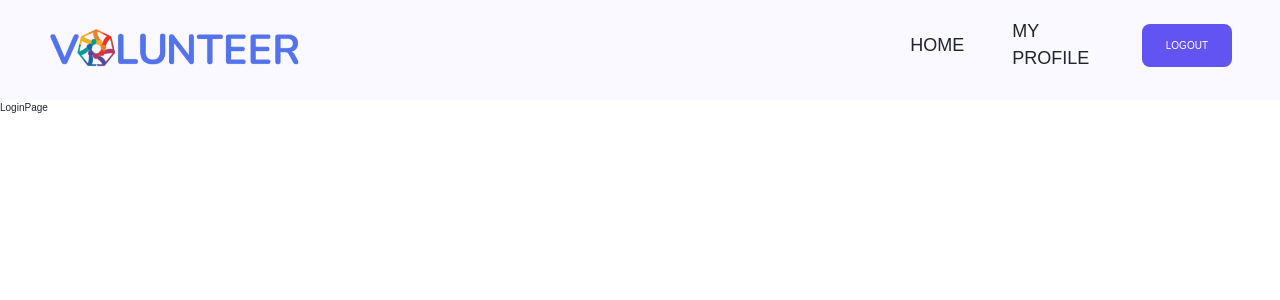
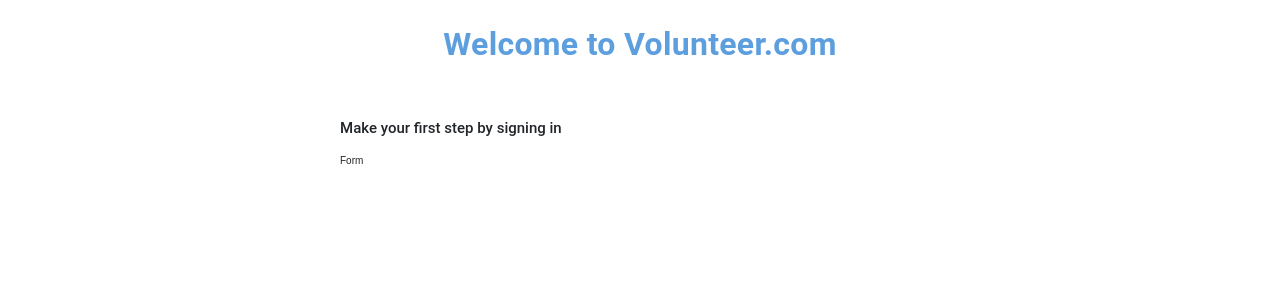
Before and after one commit to AshiqNoor-S/Volunteer.com, a React (Create React App) app in the folder client/: page / in a window 1280 px wide. Shown: the top 300 px of the page. Built offline with nearby package versions, Linux system fonts and the light colour scheme.

Commit message:
Added redux store

```diff
--- a/client/package.json
+++ b/client/package.json
@@ -3,6 +3,9 @@
   "version": "0.1.0",
   "private": true,
   "dependencies": {
+    "@emotion/react": "^11.11.1",
+    "@emotion/styled": "^11.11.0",
+    "@mui/material": "^5.14.13",
     "@reduxjs/toolkit": "^1.9.7",
     "@testing-library/jest-dom": "^5.17.0",
     "@testing-library/react": "^13.4.0",
--- a/client/src/App.js
+++ b/client/src/App.js
@@ -18,7 +18,7 @@
       <ThemeProvider theme={Theme}>
         <GlobalStyle />
         <BrowserRouter>
-          <Header />
+          {isAuth ? <Header /> : <p></p>}
           <Routes>
             <Route path="/" element={<LoginPage />} />
             <Route
--- /dev/null
+++ b/client/src/components/Form.jsx
@@ -0,0 +1,9 @@
+import React from 'react'
+
+const Form = () => {
+  return (
+    <div>Form</div>
+  )
+}
+
+export default Form;
--- a/client/src/pages/LoginPage.jsx
+++ b/client/src/pages/LoginPage.jsx
@@ -1,9 +1,36 @@
-import React from 'react'
+import { Box, Typography, useTheme, useMediaQuery } from "@mui/material";
+import Form from "../components/Form";
 
 const LoginPage = () => {
+  const theme = useTheme();
+  const isNonMobileScreens = useMediaQuery("(min-width: 1000px)");
   return (
-    <div>LoginPage</div>
-  )
-}
+    <Box>
+      <Box
+        width="100%"
+        backgroundColor={theme.palette.background.alt}
+        p="1rem 6%"
+        textAlign="center"
+      >
+        <Typography fontWeight="bold" fontSize="32px" color="primary">
+          Welcome to Volunteer.com
+        </Typography>
+      </Box>
 
-export default LoginPage
+      <Box
+        width={isNonMobileScreens ? "50%" : "93%"}
+        p="2rem"
+        m="2rem auto"
+        borderRadius="1.5rem"
+        backgroundColor={theme.palette.background.alt}
+      >
+        <Typography fontWeight="500" variant="h5" sx={{ mb: "1.5rem" }}>
+          Make your first step by signing in
+        </Typography>
+        <Form />
+      </Box>
+    </Box>
+  );
+};
+
+export default LoginPage;
--- a/client/src/state/index.js
+++ b/client/src/state/index.js
@@ -10,9 +10,6 @@
     name: "auth",
     initialState,
     reducers: {
-      setMode: (state) => {
-        state.mode = state.mode === "light" ? "dark" : "light";
-      },
       setLogin: (state, action) => {
         state.user = action.payload.user;
         state.token = action.payload.token;
@@ -34,5 +31,5 @@
     },
   });
 
-  export const { setMode, setLogin, setLogout, setPosts, setPost } =authSlice.actions;
+  export const { setLogin, setLogout, setPosts, setPost } =authSlice.actions;
   export default authSlice.reducer;
```
Also changed, not shown: 1 other file (tests, documents, lock files or other folders).
